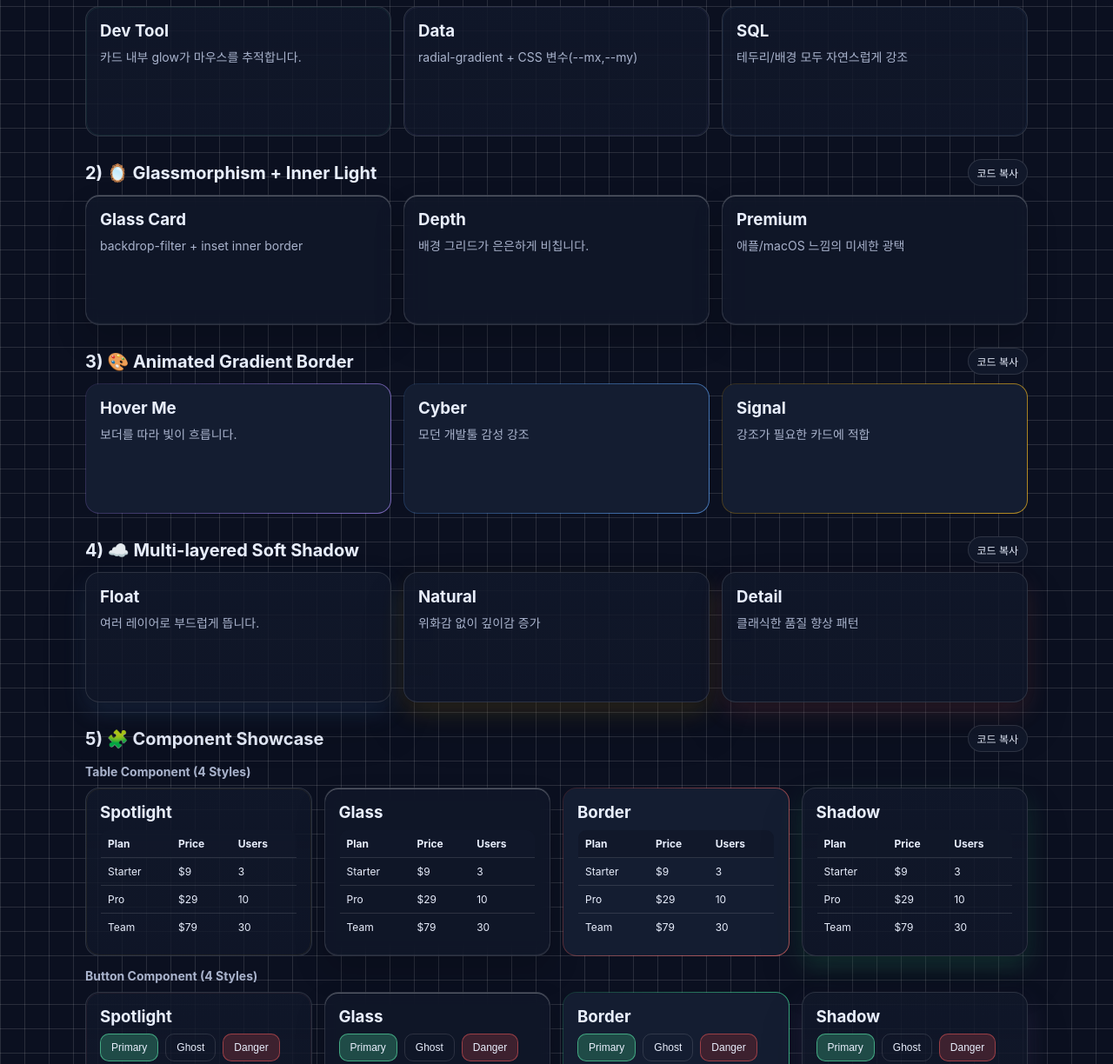
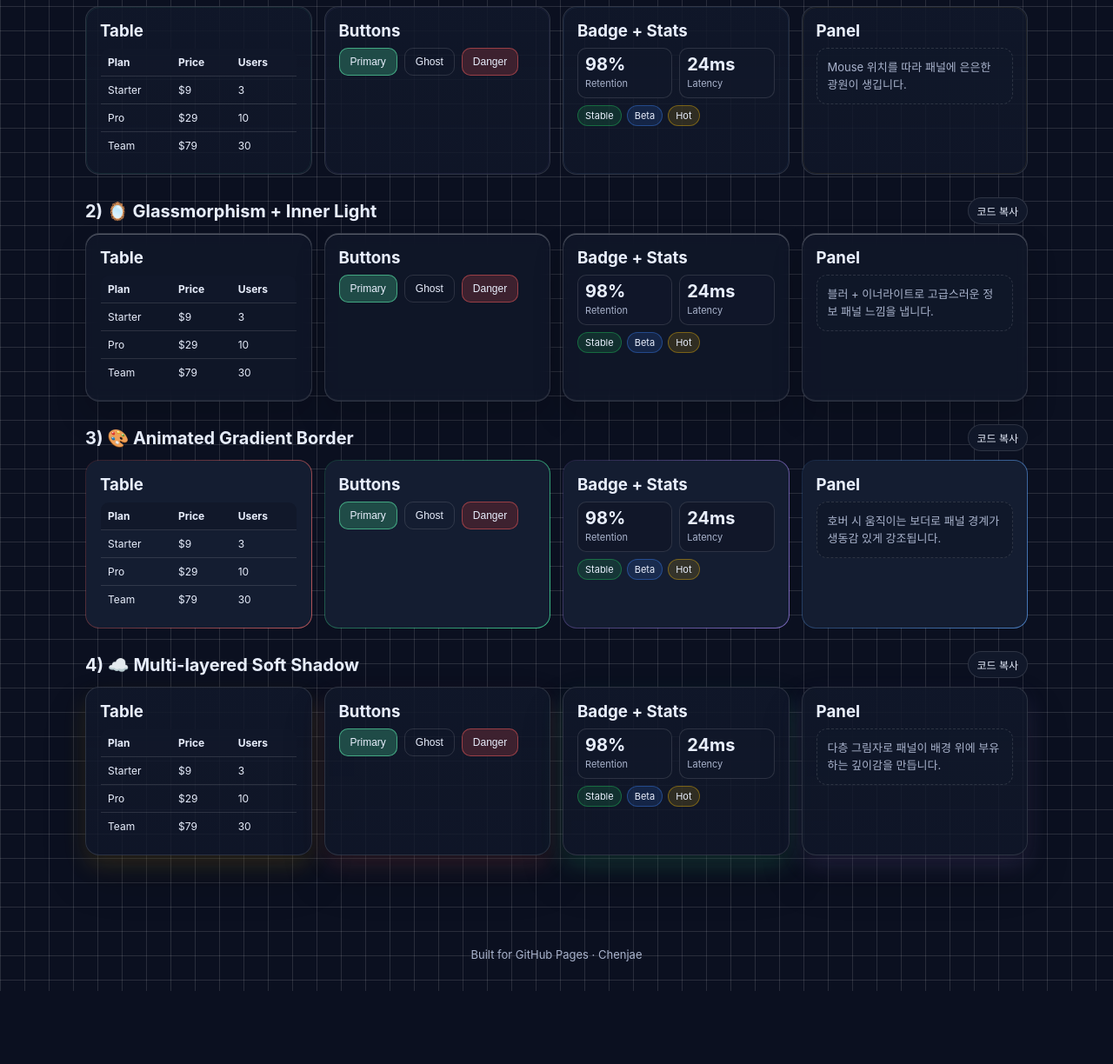
Before and after one commit to Chenjae-kr/web-design, a plain HTML site: page index.html in a window 1280 px wide. Shown: the part 441-1665 px from the top of the page at 87% size. After the commit the page ends 1581 px from the top, so only its background shows below. Drawn offline with Linux system fonts and the light colour scheme.

Commit message:
Restructure page by style sections: each style now showcases table, buttons, badges, and panel components

```diff
--- a/css/base.css
+++ b/css/base.css
@@ -105,6 +105,8 @@ nav a:hover{color:var(--text)}
 .demo-badge.ok{background:rgba(34,197,94,.15);border-color:rgba(34,197,94,.4)}
 .demo-badge.beta{background:rgba(59,130,246,.15);border-color:rgba(59,130,246,.4)}
 .demo-badge.hot{background:rgba(234,179,8,.15);border-color:rgba(234,179,8,.4)}
+.demo-panel{border:1px dashed var(--line);border-radius:12px;padding:12px;background:color-mix(in srgb,var(--bg2) 88%, transparent)}
+.demo-panel p{font-size:13px;color:var(--muted)}
 
 .footer{padding:26px 16px 34px;text-align:center;color:var(--muted);font-size:13px}
 
--- a/index.html
+++ b/index.html
@@ -26,8 +26,8 @@
 
   <main class="container">
     <section class="hero">
-      <h1>다양한 웹디자인 효과 예제 모음</h1>
-      <p>마우스 조명 · 글래스모피즘 · 애니메이션 보더 · 다중 소프트 섀도우</p>
+      <h1>스타일별 컴포넌트 쇼케이스</h1>
+      <p>각 스타일 섹션 안에 표/버튼/배지/패널 컴포넌트를 배치했습니다.</p>
 
       <div class="control-panel">
         <div class="control-row">
@@ -51,71 +51,93 @@
 
     <section id="spotlight" class="section">
       <div class="section-head"><h2>1) 🖱️ Mouse Spotlight / Glow</h2><button class="copy-btn" data-copy="spotlight">코드 복사</button></div>
-      <div class="grid">
-        <article class="fx-card spotlight" style="--cat-rgb:79,255,176"><h3>Dev Tool</h3><p>카드 내부 glow가 마우스를 추적합니다.</p></article>
-        <article class="fx-card spotlight" style="--cat-rgb:167,139,250"><h3>Data</h3><p>radial-gradient + CSS 변수(--mx,--my)</p></article>
-        <article class="fx-card spotlight" style="--cat-rgb:96,165,250"><h3>SQL</h3><p>테두리/배경 모두 자연스럽게 강조</p></article>
+      <div class="grid grid-4">
+        <article class="fx-card spotlight" style="--cat-rgb:79,255,176">
+          <h3>Table</h3>
+          <table class="demo-table"><thead><tr><th>Plan</th><th>Price</th><th>Users</th></tr></thead><tbody><tr><td>Starter</td><td>$9</td><td>3</td></tr><tr><td>Pro</td><td>$29</td><td>10</td></tr><tr><td>Team</td><td>$79</td><td>30</td></tr></tbody></table>
+        </article>
+        <article class="fx-card spotlight" style="--cat-rgb:167,139,250">
+          <h3>Buttons</h3>
+          <div class="demo-btn-row"><button class="demo-btn primary">Primary</button><button class="demo-btn ghost">Ghost</button><button class="demo-btn danger">Danger</button></div>
+        </article>
+        <article class="fx-card spotlight" style="--cat-rgb:251,191,36">
+          <h3>Badge + Stats</h3>
+          <div class="stat-grid"><div><strong>98%</strong><span>Retention</span></div><div><strong>24ms</strong><span>Latency</span></div></div>
+          <div class="badge-row"><span class="demo-badge ok">Stable</span><span class="demo-badge beta">Beta</span><span class="demo-badge hot">Hot</span></div>
+        </article>
+        <article class="fx-card spotlight" style="--cat-rgb:96,165,250">
+          <h3>Panel</h3>
+          <div class="demo-panel"><p>Mouse 위치를 따라 패널에 은은한 광원이 생깁니다.</p></div>
+        </article>
       </div>
     </section>
 
     <section id="glass" class="section">
       <div class="section-head"><h2>2) 🪞 Glassmorphism + Inner Light</h2><button class="copy-btn" data-copy="glass">코드 복사</button></div>
-      <div class="grid">
-        <article class="fx-card glass-panel"><h3>Glass Card</h3><p>backdrop-filter + inset inner border</p></article>
-        <article class="fx-card glass-panel"><h3>Depth</h3><p>배경 그리드가 은은하게 비칩니다.</p></article>
-        <article class="fx-card glass-panel"><h3>Premium</h3><p>애플/macOS 느낌의 미세한 광택</p></article>
+      <div class="grid grid-4">
+        <article class="fx-card glass-panel" style="--cat-rgb:79,255,176">
+          <h3>Table</h3>
+          <table class="demo-table"><thead><tr><th>Plan</th><th>Price</th><th>Users</th></tr></thead><tbody><tr><td>Starter</td><td>$9</td><td>3</td></tr><tr><td>Pro</td><td>$29</td><td>10</td></tr><tr><td>Team</td><td>$79</td><td>30</td></tr></tbody></table>
+        </article>
+        <article class="fx-card glass-panel" style="--cat-rgb:167,139,250">
+          <h3>Buttons</h3>
+          <div class="demo-btn-row"><button class="demo-btn primary">Primary</button><button class="demo-btn ghost">Ghost</button><button class="demo-btn danger">Danger</button></div>
+        </article>
+        <article class="fx-card glass-panel" style="--cat-rgb:251,191,36">
+          <h3>Badge + Stats</h3>
+          <div class="stat-grid"><div><strong>98%</strong><span>Retention</span></div><div><strong>24ms</strong><span>Latency</span></div></div>
+          <div class="badge-row"><span class="demo-badge ok">Stable</span><span class="demo-badge beta">Beta</span><span class="demo-badge hot">Hot</span></div>
+        </article>
+        <article class="fx-card glass-panel" style="--cat-rgb:96,165,250">
+          <h3>Panel</h3>
+          <div class="demo-panel"><p>블러 + 이너라이트로 고급스러운 정보 패널 느낌을 냅니다.</p></div>
+        </article>
       </div>
     </section>
 
     <section id="border" class="section">
       <div class="section-head"><h2>3) 🎨 Animated Gradient Border</h2><button class="copy-btn" data-copy="border">코드 복사</button></div>
-      <div class="grid">
-        <article class="fx-card animated-border" style="--cat-rgb:79,255,176"><h3>Hover Me</h3><p>보더를 따라 빛이 흐릅니다.</p></article>
-        <article class="fx-card animated-border" style="--cat-rgb:167,139,250"><h3>Cyber</h3><p>모던 개발툴 감성 강조</p></article>
-        <article class="fx-card animated-border" style="--cat-rgb:251,191,36"><h3>Signal</h3><p>강조가 필요한 카드에 적합</p></article>
+      <div class="grid grid-4">
+        <article class="fx-card animated-border" style="--cat-rgb:79,255,176">
+          <h3>Table</h3>
+          <table class="demo-table"><thead><tr><th>Plan</th><th>Price</th><th>Users</th></tr></thead><tbody><tr><td>Starter</td><td>$9</td><td>3</td></tr><tr><td>Pro</td><td>$29</td><td>10</td></tr><tr><td>Team</td><td>$79</td><td>30</td></tr></tbody></table>
+        </article>
+        <article class="fx-card animated-border" style="--cat-rgb:167,139,250">
+          <h3>Buttons</h3>
+          <div class="demo-btn-row"><button class="demo-btn primary">Primary</button><button class="demo-btn ghost">Ghost</button><button class="demo-btn danger">Danger</button></div>
+        </article>
+        <article class="fx-card animated-border" style="--cat-rgb:251,191,36">
+          <h3>Badge + Stats</h3>
+          <div class="stat-grid"><div><strong>98%</strong><span>Retention</span></div><div><strong>24ms</strong><span>Latency</span></div></div>
+          <div class="badge-row"><span class="demo-badge ok">Stable</span><span class="demo-badge beta">Beta</span><span class="demo-badge hot">Hot</span></div>
+        </article>
+        <article class="fx-card animated-border" style="--cat-rgb:96,165,250">
+          <h3>Panel</h3>
+          <div class="demo-panel"><p>호버 시 움직이는 보더로 패널 경계가 생동감 있게 강조됩니다.</p></div>
+        </article>
       </div>
     </section>
 
     <section id="shadow" class="section">
       <div class="section-head"><h2>4) ☁️ Multi-layered Soft Shadow</h2><button class="copy-btn" data-copy="shadow">코드 복사</button></div>
-      <div class="grid">
-        <article class="fx-card soft-shadow" style="--cat-rgb:96,165,250"><h3>Float</h3><p>여러 레이어로 부드럽게 뜹니다.</p></article>
-        <article class="fx-card soft-shadow" style="--cat-rgb:52,211,153"><h3>Natural</h3><p>위화감 없이 깊이감 증가</p></article>
-        <article class="fx-card soft-shadow" style="--cat-rgb:248,113,113"><h3>Detail</h3><p>클래식한 품질 향상 패턴</p></article>
-      </div>
-    </section>
-
-    <section id="components" class="section">
-      <div class="section-head"><h2>5) 🧩 Component Showcase</h2><button class="copy-btn" data-copy="components">코드 복사</button></div>
-
-      <div class="component-group">
-        <h3 class="section-mini-title">Table Component (4 Styles)</h3>
-        <div class="grid grid-4">
-          <article class="fx-card spotlight" style="--cat-rgb:99,102,241"><h3>Spotlight</h3><table class="demo-table"><thead><tr><th>Plan</th><th>Price</th><th>Users</th></tr></thead><tbody><tr><td>Starter</td><td>$9</td><td>3</td></tr><tr><td>Pro</td><td>$29</td><td>10</td></tr><tr><td>Team</td><td>$79</td><td>30</td></tr></tbody></table></article>
-          <article class="fx-card glass-panel"><h3>Glass</h3><table class="demo-table"><thead><tr><th>Plan</th><th>Price</th><th>Users</th></tr></thead><tbody><tr><td>Starter</td><td>$9</td><td>3</td></tr><tr><td>Pro</td><td>$29</td><td>10</td></tr><tr><td>Team</td><td>$79</td><td>30</td></tr></tbody></table></article>
-          <article class="fx-card animated-border" style="--cat-rgb:34,197,94"><h3>Border</h3><table class="demo-table"><thead><tr><th>Plan</th><th>Price</th><th>Users</th></tr></thead><tbody><tr><td>Starter</td><td>$9</td><td>3</td></tr><tr><td>Pro</td><td>$29</td><td>10</td></tr><tr><td>Team</td><td>$79</td><td>30</td></tr></tbody></table></article>
-          <article class="fx-card soft-shadow" style="--cat-rgb:96,165,250"><h3>Shadow</h3><table class="demo-table"><thead><tr><th>Plan</th><th>Price</th><th>Users</th></tr></thead><tbody><tr><td>Starter</td><td>$9</td><td>3</td></tr><tr><td>Pro</td><td>$29</td><td>10</td></tr><tr><td>Team</td><td>$79</td><td>30</td></tr></tbody></table></article>
-        </div>
-      </div>
-
-      <div class="component-group">
-        <h3 class="section-mini-title">Button Component (4 Styles)</h3>
-        <div class="grid grid-4">
-          <article class="fx-card spotlight" style="--cat-rgb:234,179,8"><h3>Spotlight</h3><div class="demo-btn-row"><button class="demo-btn primary">Primary</button><button class="demo-btn ghost">Ghost</button><button class="demo-btn danger">Danger</button></div></article>
-          <article class="fx-card glass-panel"><h3>Glass</h3><div class="demo-btn-row"><button class="demo-btn primary">Primary</button><button class="demo-btn ghost">Ghost</button><button class="demo-btn danger">Danger</button></div></article>
-          <article class="fx-card animated-border" style="--cat-rgb:168,85,247"><h3>Border</h3><div class="demo-btn-row"><button class="demo-btn primary">Primary</button><button class="demo-btn ghost">Ghost</button><button class="demo-btn danger">Danger</button></div></article>
-          <article class="fx-card soft-shadow" style="--cat-rgb:52,211,153"><h3>Shadow</h3><div class="demo-btn-row"><button class="demo-btn primary">Primary</button><button class="demo-btn ghost">Ghost</button><button class="demo-btn danger">Danger</button></div></article>
-        </div>
-      </div>
-
-      <div class="component-group">
-        <h3 class="section-mini-title">Stats/Badge Component (4 Styles)</h3>
-        <div class="grid grid-4">
-          <article class="fx-card spotlight" style="--cat-rgb:244,114,182"><h3>Spotlight</h3><div class="stat-grid"><div><strong>98%</strong><span>Retention</span></div><div><strong>24ms</strong><span>Latency</span></div></div><div class="badge-row"><span class="demo-badge ok">Stable</span><span class="demo-badge beta">Beta</span><span class="demo-badge hot">Hot</span></div></article>
-          <article class="fx-card glass-panel"><h3>Glass</h3><div class="stat-grid"><div><strong>98%</strong><span>Retention</span></div><div><strong>24ms</strong><span>Latency</span></div></div><div class="badge-row"><span class="demo-badge ok">Stable</span><span class="demo-badge beta">Beta</span><span class="demo-badge hot">Hot</span></div></article>
-          <article class="fx-card animated-border" style="--cat-rgb:59,130,246"><h3>Border</h3><div class="stat-grid"><div><strong>98%</strong><span>Retention</span></div><div><strong>24ms</strong><span>Latency</span></div></div><div class="badge-row"><span class="demo-badge ok">Stable</span><span class="demo-badge beta">Beta</span><span class="demo-badge hot">Hot</span></div></article>
-          <article class="fx-card soft-shadow" style="--cat-rgb:251,146,60"><h3>Shadow</h3><div class="stat-grid"><div><strong>98%</strong><span>Retention</span></div><div><strong>24ms</strong><span>Latency</span></div></div><div class="badge-row"><span class="demo-badge ok">Stable</span><span class="demo-badge beta">Beta</span><span class="demo-badge hot">Hot</span></div></article>
-        </div>
+      <div class="grid grid-4">
+        <article class="fx-card soft-shadow" style="--cat-rgb:79,255,176">
+          <h3>Table</h3>
+          <table class="demo-table"><thead><tr><th>Plan</th><th>Price</th><th>Users</th></tr></thead><tbody><tr><td>Starter</td><td>$9</td><td>3</td></tr><tr><td>Pro</td><td>$29</td><td>10</td></tr><tr><td>Team</td><td>$79</td><td>30</td></tr></tbody></table>
+        </article>
+        <article class="fx-card soft-shadow" style="--cat-rgb:167,139,250">
+          <h3>Buttons</h3>
+          <div class="demo-btn-row"><button class="demo-btn primary">Primary</button><button class="demo-btn ghost">Ghost</button><button class="demo-btn danger">Danger</button></div>
+        </article>
+        <article class="fx-card soft-shadow" style="--cat-rgb:251,191,36">
+          <h3>Badge + Stats</h3>
+          <div class="stat-grid"><div><strong>98%</strong><span>Retention</span></div><div><strong>24ms</strong><span>Latency</span></div></div>
+          <div class="badge-row"><span class="demo-badge ok">Stable</span><span class="demo-badge beta">Beta</span><span class="demo-badge hot">Hot</span></div>
+        </article>
+        <article class="fx-card soft-shadow" style="--cat-rgb:96,165,250">
+          <h3>Panel</h3>
+          <div class="demo-panel"><p>다층 그림자로 패널이 배경 위에 부유하는 깊이감을 만듭니다.</p></div>
+        </article>
       </div>
     </section>
   </main>
--- a/js/controls.js
+++ b/js/controls.js
@@ -9,9 +9,9 @@
   };
 
   const cards = {
-    spotlight: document.querySelectorAll('#spotlight .fx-card, #components .spotlight'),
-    border: document.querySelectorAll('#border .fx-card, #components .animated-border'),
-    shadow: document.querySelectorAll('#shadow .fx-card, #components .soft-shadow')
+    spotlight: document.querySelectorAll('.spotlight'),
+    border: document.querySelectorAll('.animated-border'),
+    shadow: document.querySelectorAll('.soft-shadow')
   };
 
   function applyPreset(name){
```
